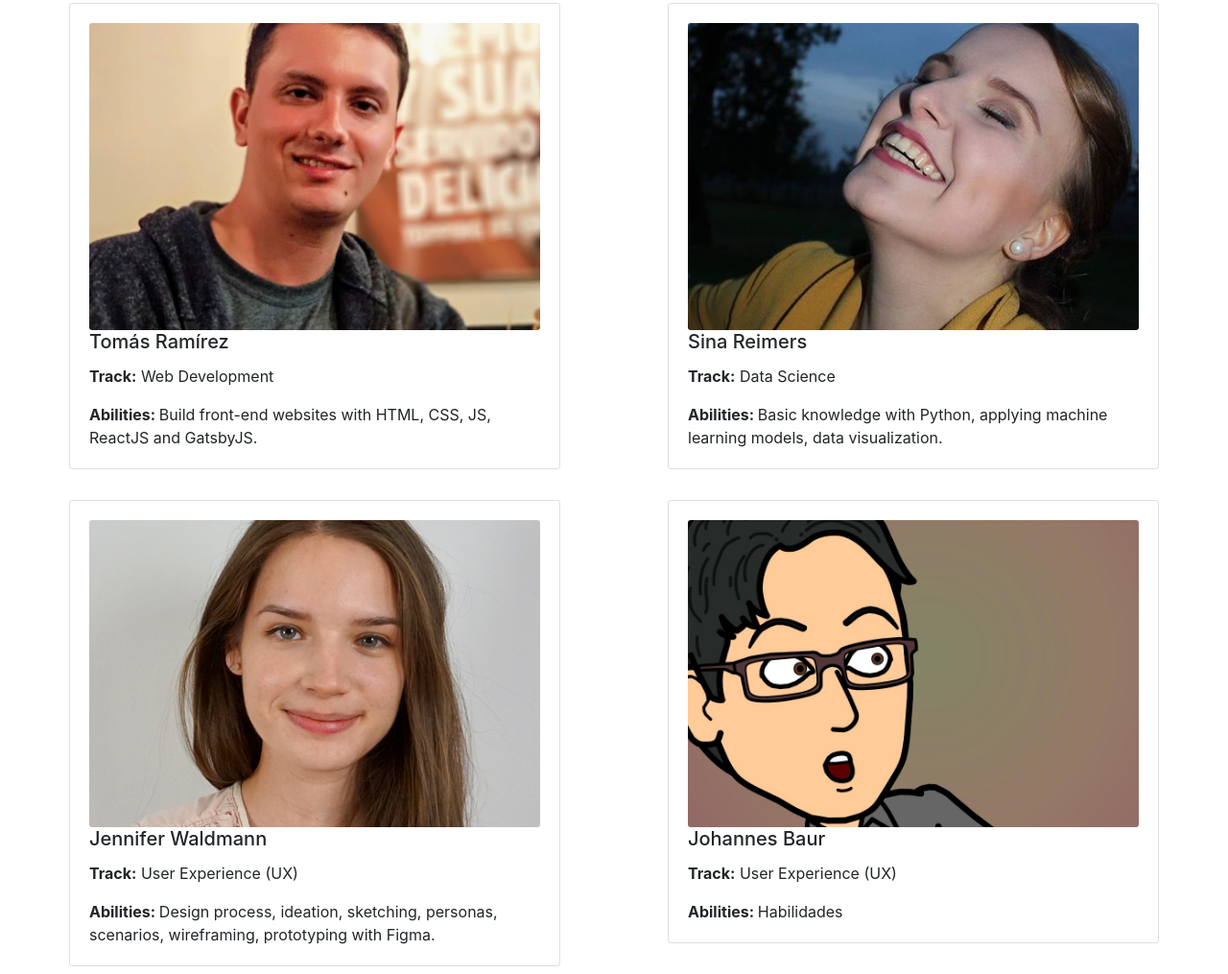
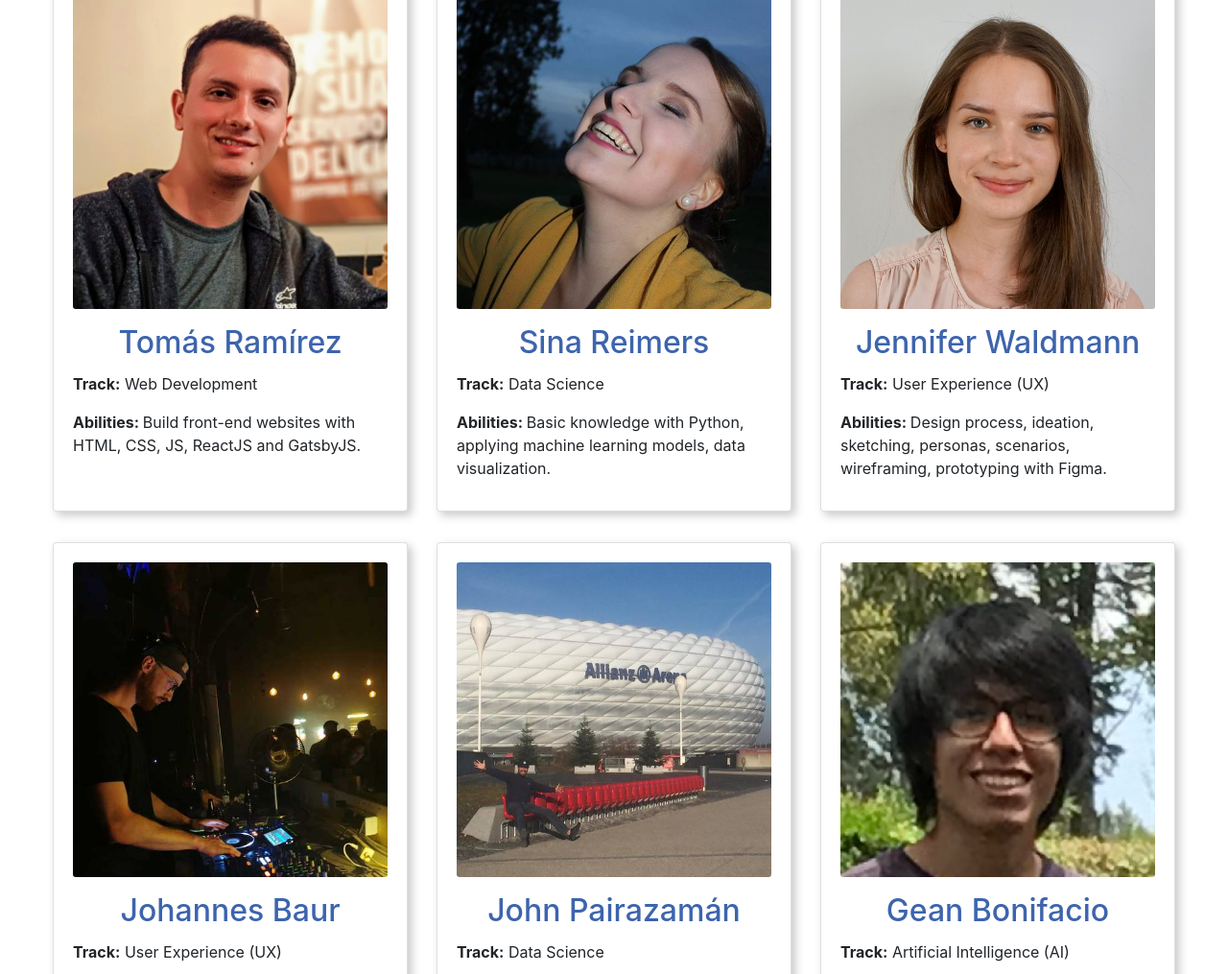
Before and after one commit to TomRG02/bedacity_project, a Gatsby site in the folder code-webpage/: page /team in a window 1280 px wide. Shown: the part 328-1343 px from the top of the page at 96% size. Built offline with nearby package versions, Linux system fonts and the light colour scheme; Gatsby itself is replaced by a stand-in of ours.

Commit message:
Team modificado

```diff
--- a/code-webpage/package.json
+++ b/code-webpage/package.json
@@ -35,7 +35,7 @@
   "license": "MIT",
   "scripts": {
     "build": "gatsby build",
-    "develop": "env-cmd -f .env.development gatsby develop",
+    "develop": "env-cmd -f .env gatsby develop",
     "format": "prettier --write \"**/*.{js,jsx,json,md}\"",
     "start": "npm run develop",
     "serve": "gatsby serve",
--- a/code-webpage/src/data/Team.json
+++ b/code-webpage/src/data/Team.json
@@ -24,21 +24,21 @@
         "memberId": 4,
         "name": "Johannes Baur",
         "track": "User Experience (UX)",
-        "abilities": "Habilidades",
-        "src": "../images/Team/test.jpg"
+        "abilities": "Ideation, user research, personas, user stories, story boards, wireframing, prototyping, UX testing",
+        "src": "../images/Team/johannes.jpg"
     },
     {
         "memberId": 5,
         "name": "John Pairazamán",
         "track": "Data Science",
         "abilities": "Habilidades",
-        "src": "../images/Team/test.jpg"
+        "src": "../images/Team/john.jpg"
     },
     {
         "memberId": 6,
         "name": "Gean Bonifacio",
         "track": "Artificial Intelligence (AI)",
         "abilities": "Habilidades",
-        "src": "../images/Team/test.jpg"
+        "src": "../images/Team/gean.png"
     }
 ]
--- a/code-webpage/src/pages/challenge.js
+++ b/code-webpage/src/pages/challenge.js
@@ -10,7 +10,7 @@ const ChallengePage = () => {
     return(
         <Layout>
             <div style={{margin: "0 1.5rem"}}>
-                <h2>About Challenge</h2>
+                <h1>About Challenge</h1>
                 <br/>
                 <div class="container-fluid">
                     <div class="row">
--- a/code-webpage/src/pages/team.js
+++ b/code-webpage/src/pages/team.js
@@ -14,7 +14,7 @@ const TeamPage = () => {
           abilities
           src {
             childImageSharp {
-              fluid(maxWidth: 300) {
+              fluid(maxWidth: 1000) {
                 ...GatsbyImageSharpFluid
               }
             }
@@ -26,17 +26,16 @@ const TeamPage = () => {
 
   return(
     <Layout>
-      <h2>Our Team Group</h2>
-      <p>This is a team page!</p>
-
+      <div style={{margin: "0 1.5rem"}}>
+        <h1>Our Team Group</h1>
         <div className="container-fluid">
             <div className="row">
                 { /* Map JSON */
                     data.allTeamJson.nodes.map(member => (
-                      <div className="col-md-6">
+                        <div className="col-md-4">
                             <div className="card mx-auto">
                                 <div className="card-body">
-                                  <Img className="card-img" fluid={member.src.childImageSharp.fluid} />
+                                    <Img className="card-img img-fluid" fluid={member.src.childImageSharp.fluid} />
                                     <h5 className="card-title">{member.name}</h5>
                                     <p className="card-text"><strong>Track:</strong> {member.track}</p>
                                     <p className="card-text"><strong>Abilities: </strong>{member.abilities}</p>
@@ -47,6 +46,7 @@ const TeamPage = () => {
                 } {/* End Map JSON */}
             </div> {/* End Row */}
         </div> {/* End Container-Fluid */}
+      </div>
     </Layout>
   )
 }
--- a/code-webpage/src/styles/header.module.scss
+++ b/code-webpage/src/styles/header.module.scss
@@ -1,5 +1,5 @@
 .title {
-    color: #3C64B1;
+    color: #3D64AD;
     text-align: right;
     margin: 2.5rem 0;
     align-items: center;
--- a/code-webpage/src/styles/team.scss
+++ b/code-webpage/src/styles/team.scss
@@ -1,12 +1,26 @@
 @import "~bootstrap/scss/bootstrap";
 
 .card {
-    width: 32rem;
+    //width: 100%;
+    height: 35rem;
     position: relative;
     margin: 1rem;
+    border: 3px solid lightblue;
+    border-radius: 3%;
+    box-shadow: 4px 4px 10px #80808070;
+
+    .card-title {
+        color: #3D64AD;;
+        font-size: 2rem;
+        margin-top: 1rem;
+        text-align: center;
+    }
 }
 
 .card-img {
-    height: 20rem;
-    width: 20rem;
+    width: 100%;
+    border-radius: 50%;
+    //height: 20rem;
+    //width: 20rem;
+    //justify-content: center;
 }
```
Also changed, not shown: code-webpage/README.md, code-webpage/src/images/Captura.PNG (added), code-webpage/src/images/Team/gean.png (added), code-webpage/src/images/Team/johannes.jpg (added), code-webpage/src/images/Team/john.jpg (added), code-webpage/src/images/gatsby-astronaut.png (deleted), code-webpage/src/images/gatsby-icon.png (deleted). Lines whose indentation alone changed are shown as unchanged.
